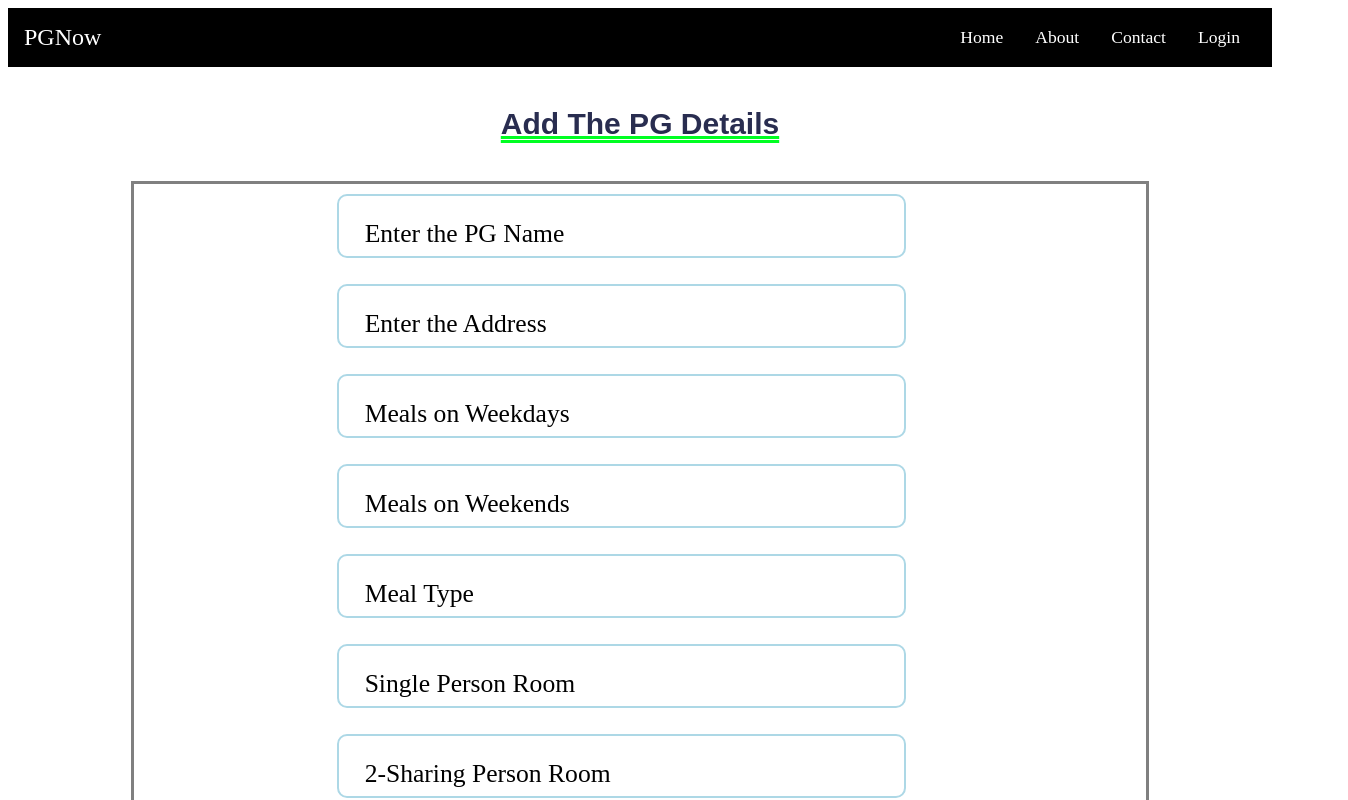
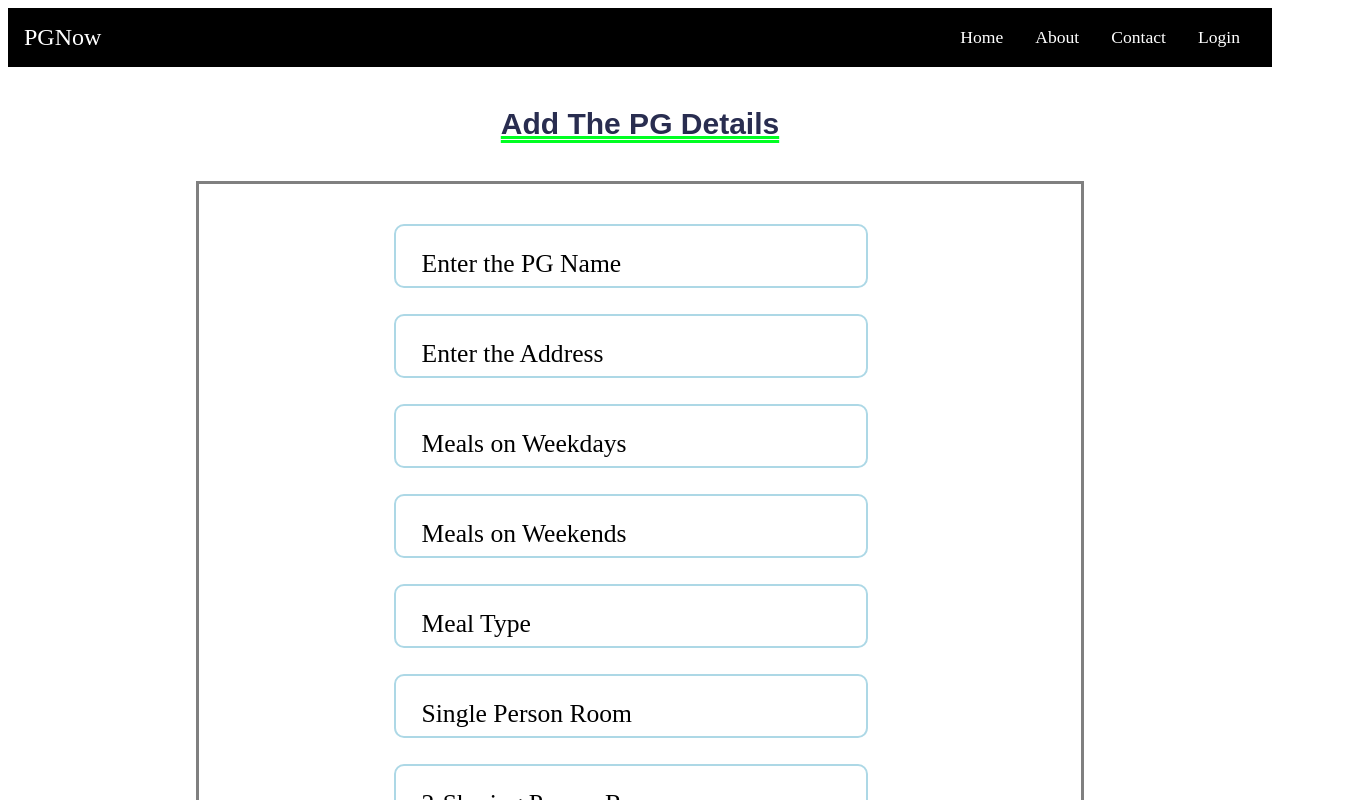
Before and after one commit to Spider-11/PGn, a React (Create React App) app: page /addpg in a window 1280 px wide. Shown: the top 800 px of the page, 1348 px wide, since content can reach past the window. Built offline with nearby package versions, Linux system fonts and the light colour scheme.

Commit message:
Update Addpg.css

```diff
--- a/src/component/Navbar/pages/Addpg.css
+++ b/src/component/Navbar/pages/Addpg.css
@@ -7,7 +7,8 @@
 
 .manjit{
 margin: 0 auto;
-width: 80%;
+width: 65%;
+padding: 30px;
 border: 3px solid gray;
 border-radious: 20px;
 }
```
